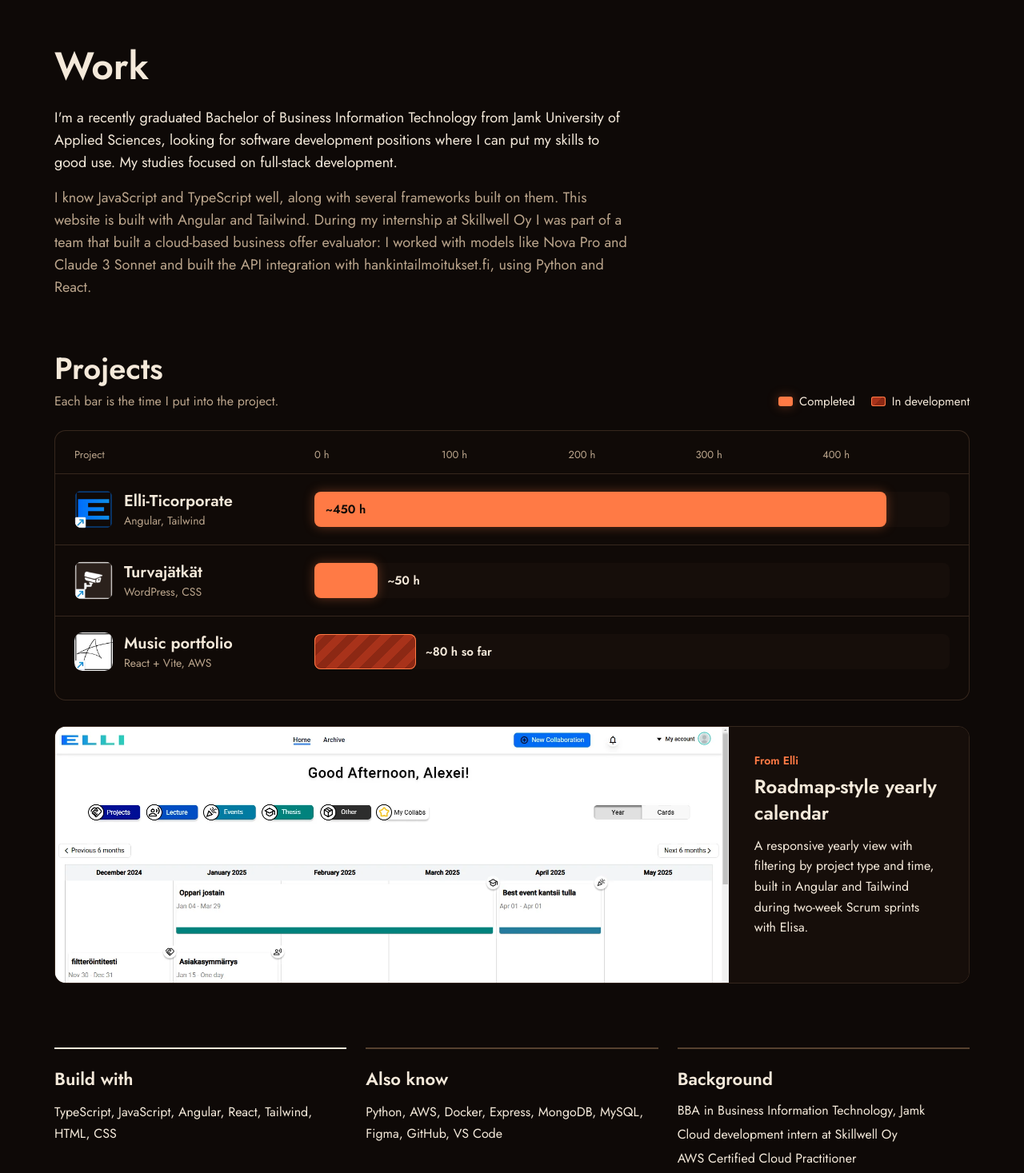
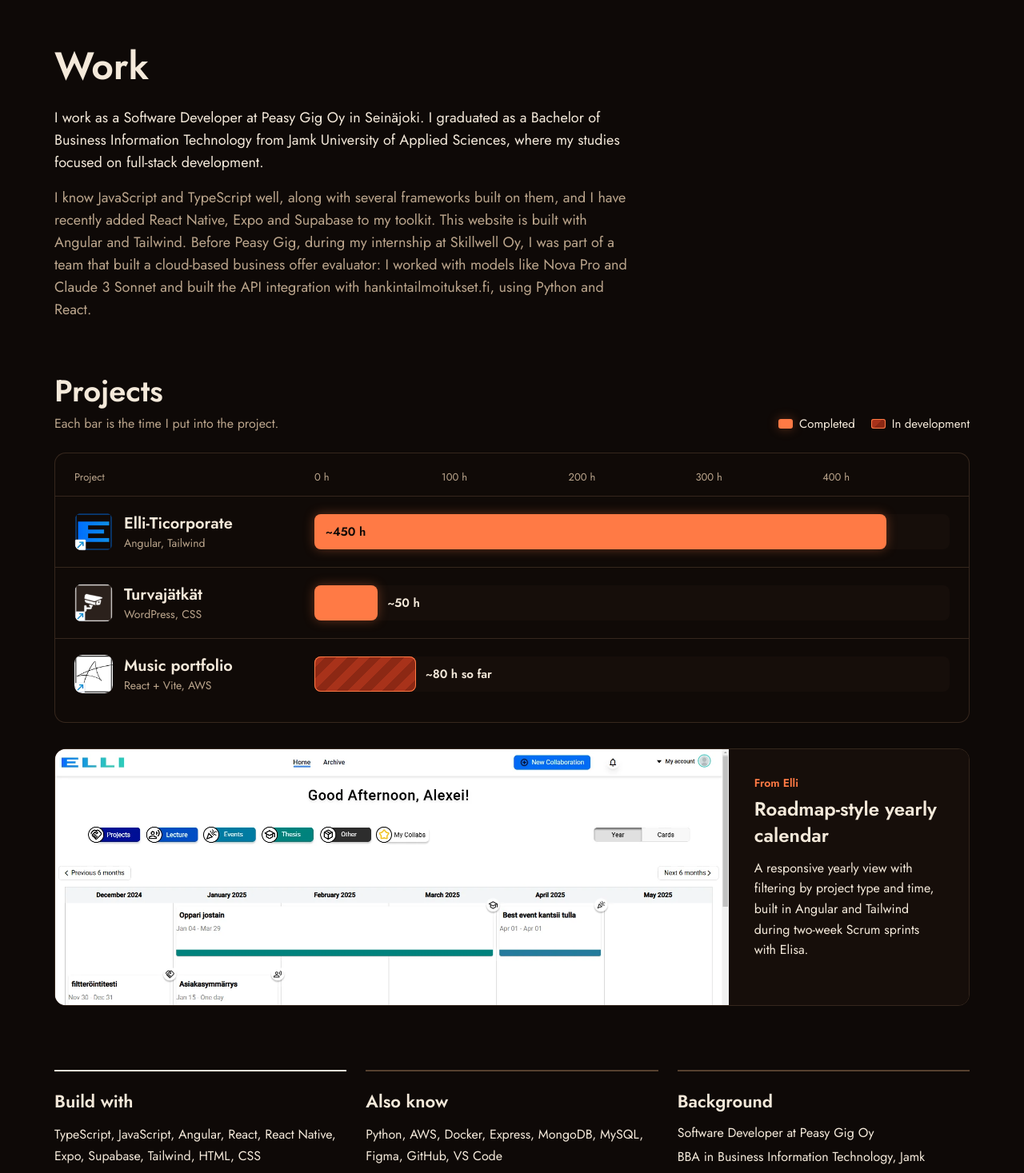
Before and after one commit to Haklu98/portfolio, an Angular app: page /code in a window 1280 px wide. Shown: the part 100-1567 px from the top of the page at 80% size. Built offline with nearby package versions, Linux system fonts and the light colour scheme.

Commit message:
content: new job at Peasy Gig Oy, move to Seinäjoki, add React Native, Expo and Supabase

```diff
--- a/src/app/pages/code/code.component.html
+++ b/src/app/pages/code/code.component.html
@@ -2,12 +2,13 @@
   <h1 class="text-[2.5rem] leading-tight font-semibold md:text-5xl">Work</h1>
   <div class="mt-5 flex max-w-[40em] flex-col gap-4 text-lg max-md:mx-auto">
     <p>
-      I'm a recently graduated Bachelor of Business Information Technology from Jamk University of Applied Sciences,
-      looking for software development positions where I can put my skills to good use. My studies focused on full-stack development.
+      I work as a Software Developer at Peasy Gig Oy in Seinäjoki. I graduated as a Bachelor of Business Information Technology
+      from Jamk University of Applied Sciences, where my studies focused on full-stack development.
     </p>
     <p class="text-dim">
-      I know JavaScript and TypeScript well, along with several frameworks built on them. This website is built with Angular and Tailwind.
-      During my internship at Skillwell Oy I was part of a team that built a cloud-based business offer evaluator: I worked with
+      I know JavaScript and TypeScript well, along with several frameworks built on them, and I have recently added React Native,
+      Expo and Supabase to my toolkit. This website is built with Angular and Tailwind.
+      Before Peasy Gig, during my internship at Skillwell Oy, I was part of a team that built a cloud-based business offer evaluator: I worked with
       models like Nova Pro and Claude 3 Sonnet and built the API integration with hankintailmoitukset.fi, using Python and React.
     </p>
   </div>
--- a/src/app/pages/code/code.data.ts
+++ b/src/app/pages/code/code.data.ts
@@ -15,7 +15,7 @@ export interface Certificate {
 export const skillGroups: SkillGroup[] = [
   {
     title: 'Build with',
-    items: ['TypeScript', 'JavaScript', 'Angular', 'React', 'Tailwind', 'HTML', 'CSS'],
+    items: ['TypeScript', 'JavaScript', 'Angular', 'React', 'React Native', 'Expo', 'Supabase', 'Tailwind', 'HTML', 'CSS'],
   },
   {
     title: 'Also know',
@@ -25,6 +25,7 @@ export const skillGroups: SkillGroup[] = [
     title: 'Background',
     list: true,
     items: [
+      'Software Developer at Peasy Gig Oy',
       'BBA in Business Information Technology, Jamk',
       'Cloud development intern at Skillwell Oy',
       'AWS Certified Cloud Practitioner',
--- a/src/app/pages/contact/contact.component.html
+++ b/src/app/pages/contact/contact.component.html
@@ -17,7 +17,7 @@
     </div>
     <div>
       <dt class="text-sm text-dim">Location</dt>
-      <dd class="mt-1 text-lg font-medium">Jyväskylä, Finland</dd>
+      <dd class="mt-1 text-lg font-medium">Seinäjoki, Finland</dd>
     </div>
   </dl>
 
--- a/src/app/pages/home/home.component.html
+++ b/src/app/pages/home/home.component.html
@@ -14,15 +14,15 @@
     <p class="greeting text-lg text-dim">{{ greeting }}</p>
     <span class="signature signature-glow mt-1 aspect-[3/1] w-full max-w-[27.5rem] max-md:mx-auto" aria-hidden="true"></span>
     <h1 class="mt-2 text-[2.75rem] leading-[1.05] font-semibold tracking-[0.01em] md:text-[3.5rem]">Aleksi Hakala</h1>
-    <p class="mt-1.5 text-xl font-medium text-dim">Web developer, Jyväskylä</p>
+    <p class="mt-1.5 text-xl font-medium text-dim">Software Developer at Peasy Gig Oy, Seinäjoki</p>
 
     <div class="mt-6 flex max-w-[36em] flex-col gap-4 text-lg max-md:mx-auto">
       <p>
-        I'm a {{ age }}-year-old South-Ostrobothnian aka "Etelä-Pohojalaanen", who lives in Jyväskylä for the time being.
-        I'm a recently graduated Bachelor of Business Information Technology and an experienced social media marketer.
+        I'm a {{ age }}-year-old South-Ostrobothnian aka "Etelä-Pohojalaanen", living in Seinäjoki.
+        I work as a Software Developer at Peasy Gig Oy, and I hold a Bachelor of Business Information Technology from Jamk.
       </p>
       <p class="text-dim">
-        In addition to my IT degree, I have experience in photography, videography, event planning and social media marketing.
+        Before software, I gained experience in photography, videography, event planning and social media marketing.
         For personal hobbies I actively go to the gym and indulge in varying amounts of the Dungeons &amp; Dragons tabletop role-playing game.
       </p>
     </div>
--- a/src/index.html
+++ b/src/index.html
@@ -3,11 +3,11 @@
 <head>
   <meta charset="utf-8">
   <title>Aleksi Hakala | Developer Portfolio</title>
-  <meta name="description" content="Portfolio of Aleksi Hakala, a Jyväskylä-based web developer (BBA in Business Information Technology) working with Angular, React, TypeScript and AWS.">
+  <meta name="description" content="Portfolio of Aleksi Hakala, a software developer at Peasy Gig Oy in Seinäjoki, Finland, working with Angular, React, React Native, TypeScript and Supabase.">
   <meta name="theme-color" content="#0E0907">
   <meta property="og:type" content="website">
   <meta property="og:title" content="Aleksi Hakala | Developer Portfolio">
-  <meta property="og:description" content="Projects, skills and contact information of web developer Aleksi Hakala.">
+  <meta property="og:description" content="Projects, skills and contact information of software developer Aleksi Hakala.">
   <base href="/">
   <meta name="viewport" content="width=device-width, initial-scale=1">
   <link rel="icon" type="image/x-icon" href="favicon.ico">
```
